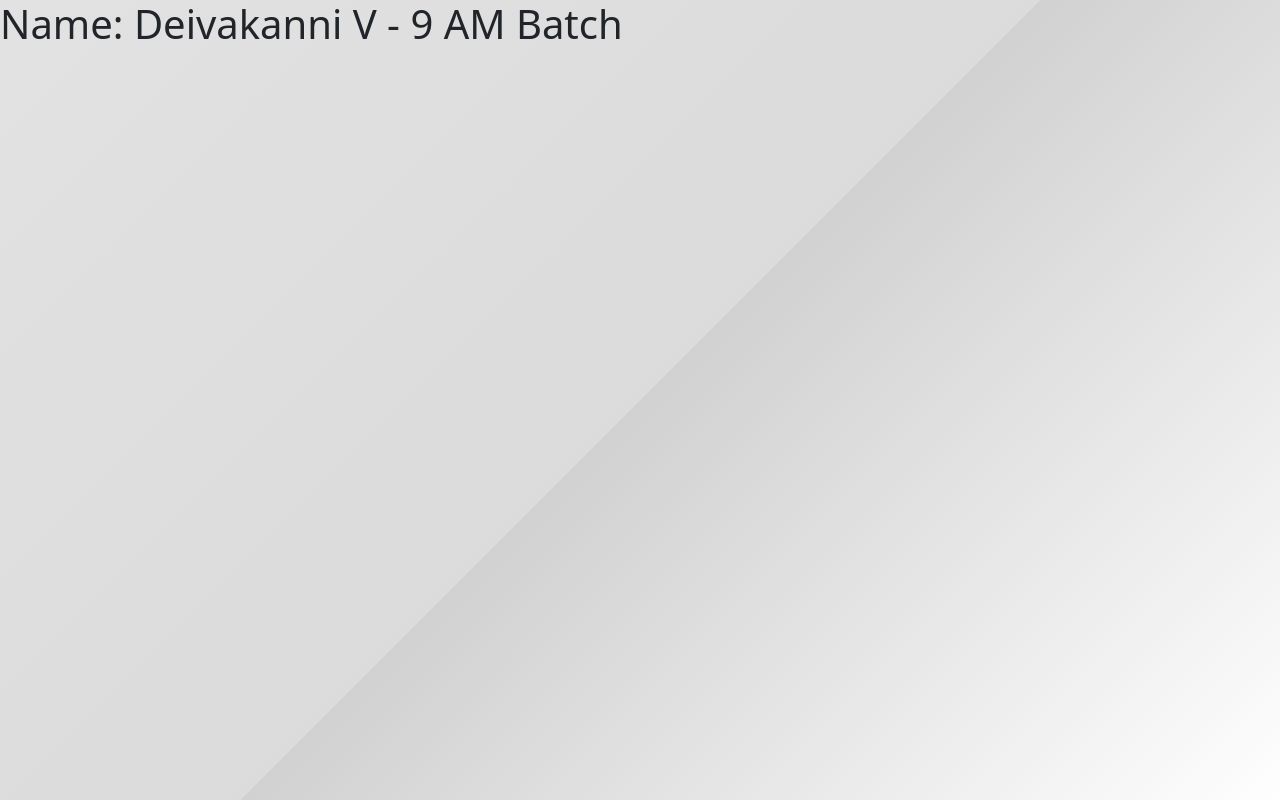
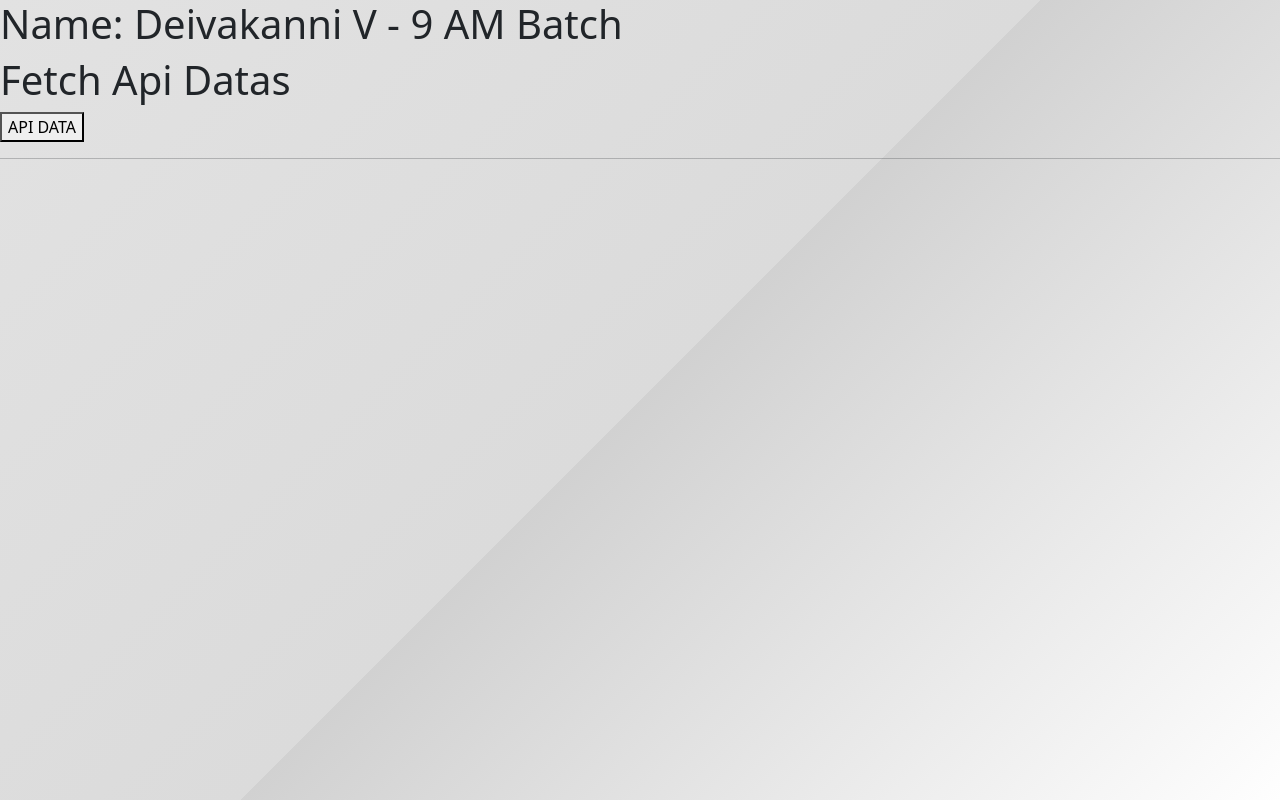
Before and after one commit to Deivakkanni/frontend, a React (Vite) app: page / in a window 1280 px wide. Built offline with nearby package versions, Linux system fonts and the light colour scheme.

Commit message:
Apidata filename change

```diff
--- a/src/App.jsx
+++ b/src/App.jsx
@@ -1,4 +1,4 @@
-import Apidata from './component/apidata'
+import Apidata from './component/Apidata'
 import Count from './component/count'
 import React, { useState } from 'react'
 import Product from './component/Product'
@@ -55,10 +55,10 @@
 <hr></hr>
 
 <Array />
-<hr></hr>
+<hr></hr>*/}
 
 <Apidata />
-<hr></hr> */}
+<hr></hr>
 
       {/* <Product />
 <hr></hr> */}
```
